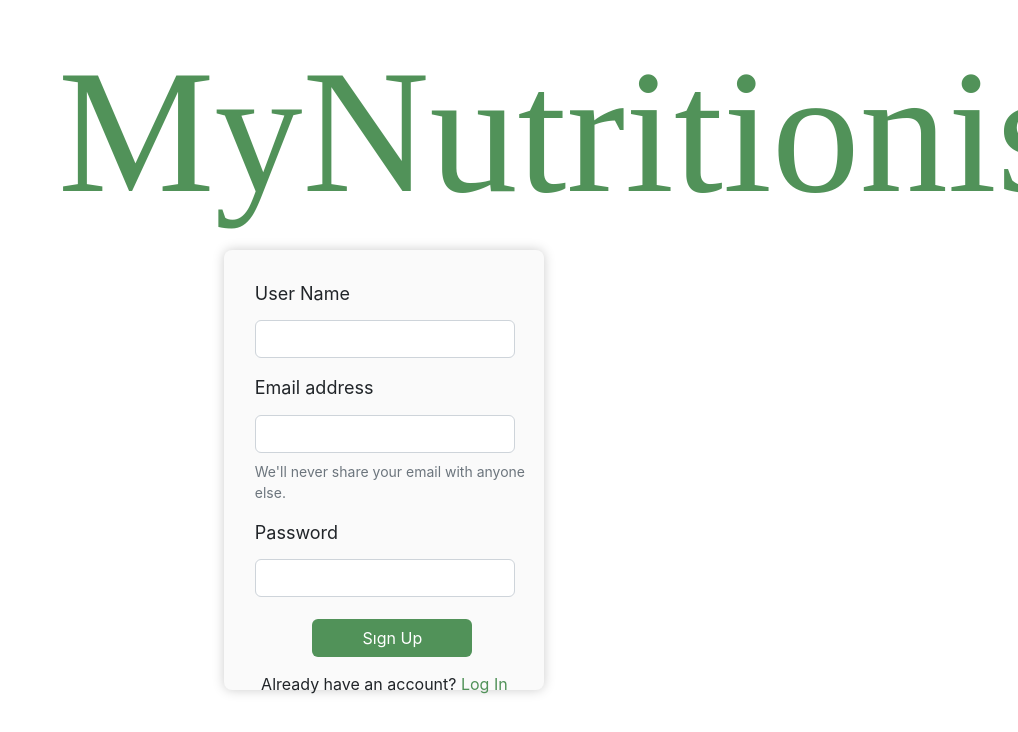
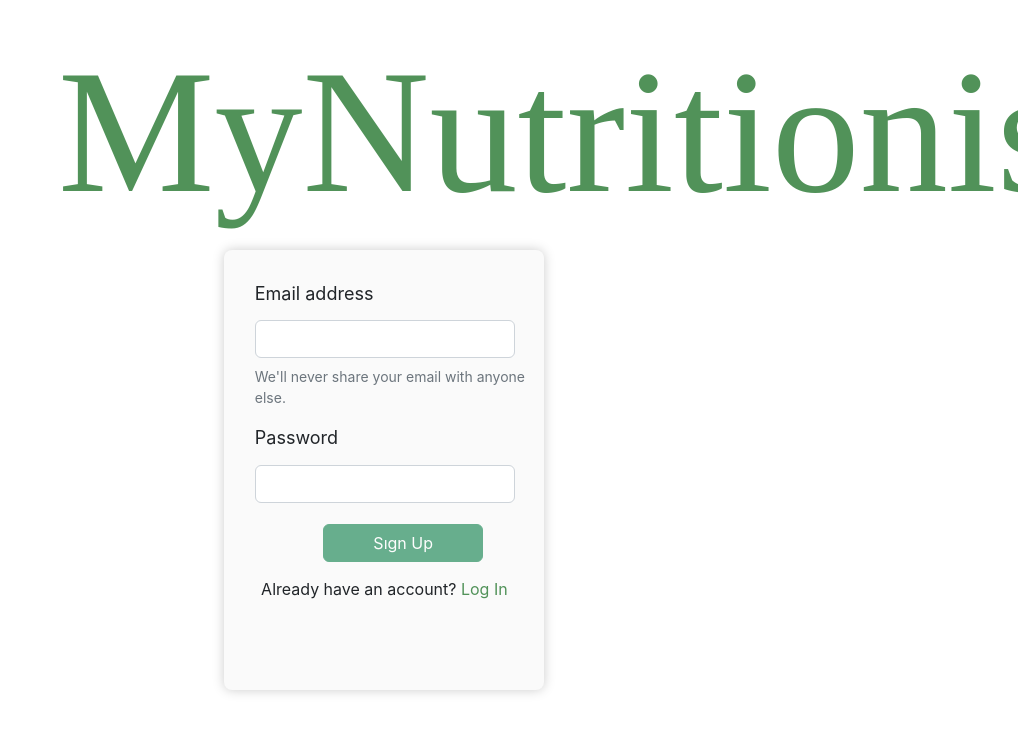
Before and after one commit to kodluyoruz-ist-front-end-bootcamp-k140/final-project-Mhsnarsln09, a React (Create React App) app in the folder my-app/: page /signup in a window 1280 px wide. Shown: the top 732 px of the page, without its empty margins (262-1280 px from the left). Built offline with nearby package versions, Linux system fonts and the light colour scheme; a web font is replaced by a local one.

Commit message:
6.08.2022 02.18

```diff
--- a/my-app/package.json
+++ b/my-app/package.json
@@ -6,6 +6,7 @@
     "@testing-library/jest-dom": "^5.16.4",
     "@testing-library/react": "^13.3.0",
     "@testing-library/user-event": "^13.5.0",
+    "firebase": "^9.9.2",
     "react": "^18.2.0",
     "react-dom": "^18.2.0",
     "react-hot-toast": "^2.3.0",
--- a/my-app/src/App.js
+++ b/my-app/src/App.js
@@ -1,4 +1,4 @@
-import React from "react";
+
 import { Routes, Route, } from "react-router-dom";
 import { BmiCalculatorPages } from "./Pages";
 import { AboutPages } from "./Pages/aboutPages";
@@ -11,13 +11,15 @@ import { RegisterPage } from "./Pages/registerPage";
 
 
 function App() {
+
   return (
     <>
       <Toaster />
       <Routes>
-        <Route path="/" element={<LoginPage/>} >
+        <Route path="/"  element={<UserHomePages />}>
         </Route>
         <Route path="signup" element={<RegisterPage/>} />
+        <Route path="login" element={<LoginPage/>} />
         <Route path="user-home" element={<UserHomePages />} />
         <Route path="about" element={<AboutPages />} />
         <Route path="contact" element={<ContactPages />} />
--- a/my-app/src/Pages/loginPage.js
+++ b/my-app/src/Pages/loginPage.js
@@ -1,29 +1,43 @@
-import { Link } from "react-router-dom"
+import { useState } from "react"
+import { useNavigate } from "react-router-dom"
+import { login } from "../firebase"
 import "./page.css"
 
 export function LoginPage() {
+    const navigate = useNavigate()
+
+    const [email, setEmail] = useState('')
+    const [password, setPassword] = useState('')
+
+    const handleSubmit = async e =>{
+        e.preventDefault()
+
+        const user = await login(email, password)
+        console.log(user)
+    }
     return (
         <div className="loginpage">
             <h1 className="loginheader">MyNutritionist</h1>
             <div className="loginformbox">
-                <form className="loginform" >
+                <form className="loginform" onSubmit={handleSubmit}>
                     <div className="mb-3">
                         <label htmlFor="exampleInputEmail1" className="form-label">Email address</label>
-                        <input type="email" className="form-control lgnfrm" id="exampleInputEmail1" aria-describedby="emailHelp" />
+                        <input type="email" className="form-control lgnfrm" defaultValue={email} onChange={e=>setEmail(e.target.value)} />
                         <div id="emailHelp" className="form-text">We'll never share your email with anyone else.</div>
                     </div>
                     <div className="mb-3">
                         <label htmlFor="exampleInputPassword1" className="form-label">Password</label>
-                        <input type="password" className="form-control lgnfrm" id="exampleInputPassword1" />
+                        <input type="password" className="form-control lgnfrm" defaultValue={password} onChange={e=>setPassword(e.target.value)} />
                     </div>
-                </form>
-                 <button
-                 type="submit" className="btn lgnbtn" >Log In</button>
-            </div>
-            <div className="signupbox">
-                <h5>Don't have an account?<Link to="signup"><span style={{color:"#519259"}}> Sign Up</span></Link></h5>
+                 <button disabled ={!email || !password}
+                 type="submit" className="btn btn-success lgnbtn" >Log In</button>
+                 </form>
             </div>
 
+            <div className="signupbox">
+                <h5>Don't have an account?<span onClick={()=>navigate(`/signup`)}
+                style={{color:"#519259",cursor:"pointer"}}> Sign Up</span></h5>
+            </div>
         </div>
 
     )
--- a/my-app/src/Pages/page.css
+++ b/my-app/src/Pages/page.css
@@ -112,7 +112,9 @@
     background-color:#519259 ;
     color: white;
 }
+
 /* REGISTER PAGE */
+
 .registerformbox{
 
     justify-content: center;
@@ -134,7 +136,7 @@
     margin-top: 5%;
     text-align: center;
 }
-.regh5 a{
-    text-decoration-line: none;
+.regh5 span{
+    cursor: pointer;
     color:#519259
 }
--- a/my-app/src/Pages/registerPage.js
+++ b/my-app/src/Pages/registerPage.js
@@ -1,30 +1,43 @@
-
-import { Link } from "react-router-dom"
+import { useState } from "react"
+import { useNavigate} from "react-router-dom"
+import { register } from "../firebase"
 import "./page.css"
 
 export function RegisterPage() {
+    const navigate = useNavigate()
+
+
+    const [email, setEmail] = useState('')
+    const [password, setPassword] = useState('')
+
+    const handleSubmit = async e =>{
+        e.preventDefault()
+
+        const user = await register(email, password)
+        console.log(user)
+    }
+
+
     return (
         <div className="loginpage">
             <h1 className="loginheader">MyNutritionist</h1>
             <div className="registerformbox">
-                <form className="registerform" >
-                <div className="mb-3">
-                        <label htmlFor="regInputEmail1" className="form-label">User Name</label>
-                        <input type="text" className="form-control lgnfrm" id="regInputtext" aria-describedby="regmailHelp" />
-                    </div>
+                <form className="registerform" onSubmit={handleSubmit} >
                     <div className="mb-3">
                         <label htmlFor="regInputEmail1" className="form-label">Email address</label>
-                        <input type="email" className="form-control lgnfrm" id="regInputEmail1" aria-describedby="regemailHelp" />
+                        <input  type="email" className="form-control lgnfrm" defaultValue={email} onChange={e=>setEmail(e.target.value)} />
                         <div id="regemailHelp" className="form-text">We'll never share your email with anyone else.</div>
                     </div>
                     <div className="mb-3">
                         <label htmlFor="regInputPassword1" className="form-label">Password</label>
-                        <input type="password" className="form-control lgnfrm" id="regInputPassword1" />
+                        <input  type="password" className="form-control lgnfrm" defaultValue={password} onChange={e=>setPassword(e.target.value)} />
                     </div>
+                    <button disabled ={!email || !password}
+                    type="submit" className="btn btn-success lgnbtn" >Sıgn Up</button>
                 </form>
-                 <button
-                 type="submit" className="btn lgnbtn" >Sıgn Up</button>
-                 <p className="regh5">Already have an account? <Link to="/">Log In</Link> </p>
+
+                 <p className="regh5">Already have an account? <span  onClick={()=>navigate(`/login`)}
+                 >Log In</span ></p>
             </div>
         </div>
 
--- a/my-app/src/components/Header/header.js
+++ b/my-app/src/components/Header/header.js
@@ -1,5 +1,6 @@
 import React from "react"
 import { Link } from "react-router-dom"
+import { HeaderButton } from "./headerButton"
 
 export function Header() {
   return (
@@ -21,7 +22,7 @@ export function Header() {
           <Link className="nav-link active" to={"/contact"}>Contact Us</Link>
         </li>
       </ul>
-
+      <HeaderButton/>
     </div>
   </div>
 </nav>
--- /dev/null
+++ b/my-app/src/components/Header/headerButton.js
@@ -0,0 +1,9 @@
+import { Link } from "react-router-dom"
+export function HeaderButton(){
+    return(
+        <form className="d-flex" role="search">
+        <Link to="/login" className="btn btn-outline-success" style={{color:"white"}}>Login</Link >
+        <Link  to="/signup" className="btn btn-success" style={{marginLeft:"5px"}}>Sign Up</Link >
+      </form>
+    )
+}
--- a/my-app/src/components/Header/index.js
+++ b/my-app/src/components/Header/index.js
@@ -1 +1,2 @@
 export * from "./header"
+export * from "./headerButton"
--- /dev/null
+++ b/my-app/src/firebase.js
@@ -0,0 +1,51 @@
+
+import { initializeApp } from "firebase/app";
+import { getAuth, createUserWithEmailAndPassword, signInWithEmailAndPassword, signOut } from "firebase/auth"
+import { toast } from "react-hot-toast"
+
+const firebaseConfig = {
+    apiKey: process.env.REACT_APP_API_KEY,
+    authDomain: process.env.REACT_APP_AUTH_DOMAIN,
+    projectId: process.env.REACT_APP_PROJECT_ID,
+    storageBucket: process.env.REACT_APP_STORAGE_BUCKET,
+    messagingSenderId: process.env.REACT_APP_MESSAGING_SENDER_ID,
+    appId: process.env.REACT_APP_ID
+};
+
+
+const app = initializeApp(firebaseConfig);
+const auth = getAuth();
+
+export const register = async (email, password) => {
+    try {
+        const { user } = await createUserWithEmailAndPassword(auth, email, password)
+
+        return user
+    } catch (error) {
+        toast.error(error.message)
+
+    }
+}
+
+
+export const login = async (email, password) => {
+    try {
+        const { user } = await signInWithEmailAndPassword(auth, email, password)
+
+        return user
+    } catch (error) {
+        toast.error(error.message)
+
+    }
+}
+export const logout = async (email, password) => {
+    try {
+        await signOut(auth)
+        return true
+    } catch (error) {
+        toast.error(error.message)
+
+    }
+}
+
+export default app
```
Also changed, not shown: 2 other files (tests, documents, lock files or other folders).
